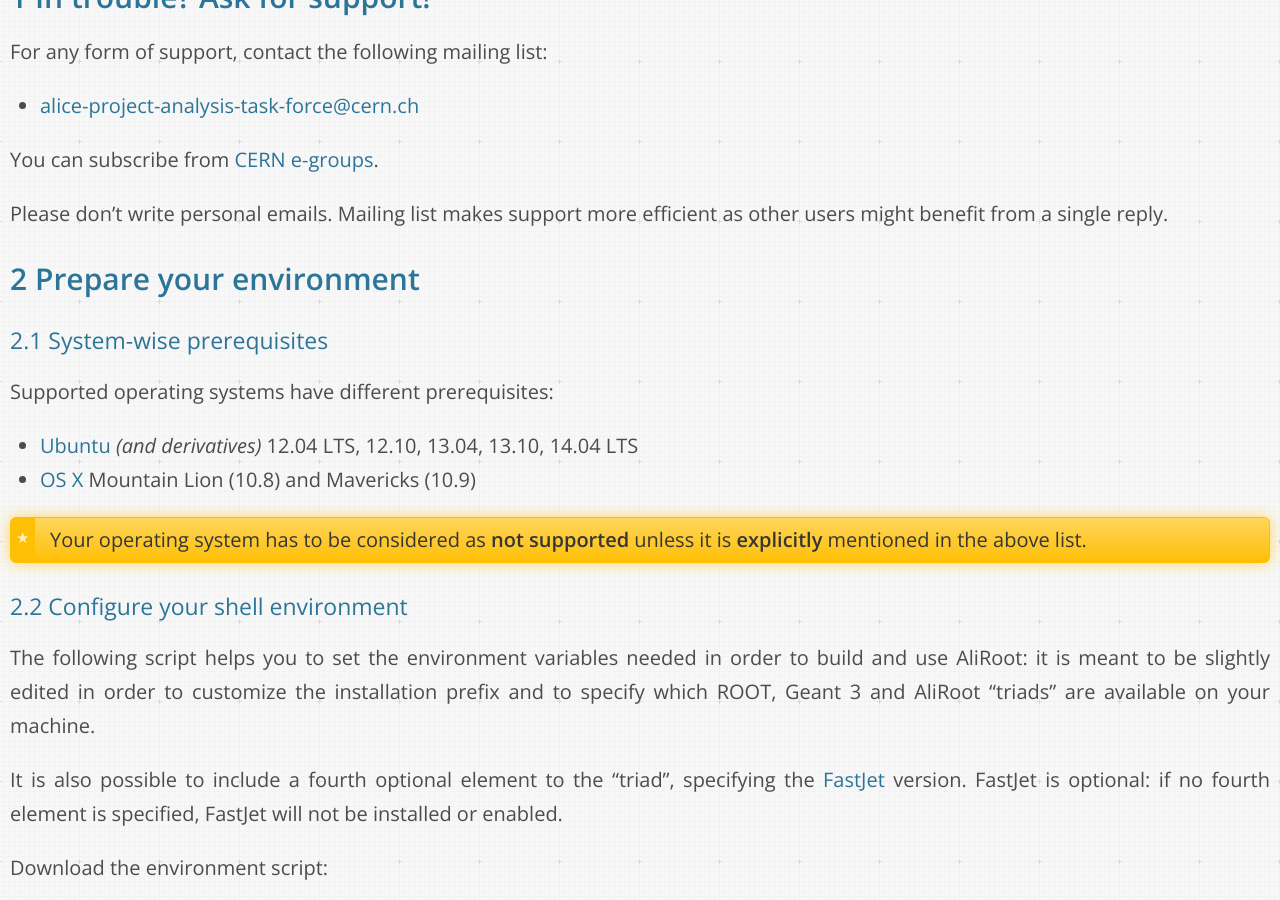
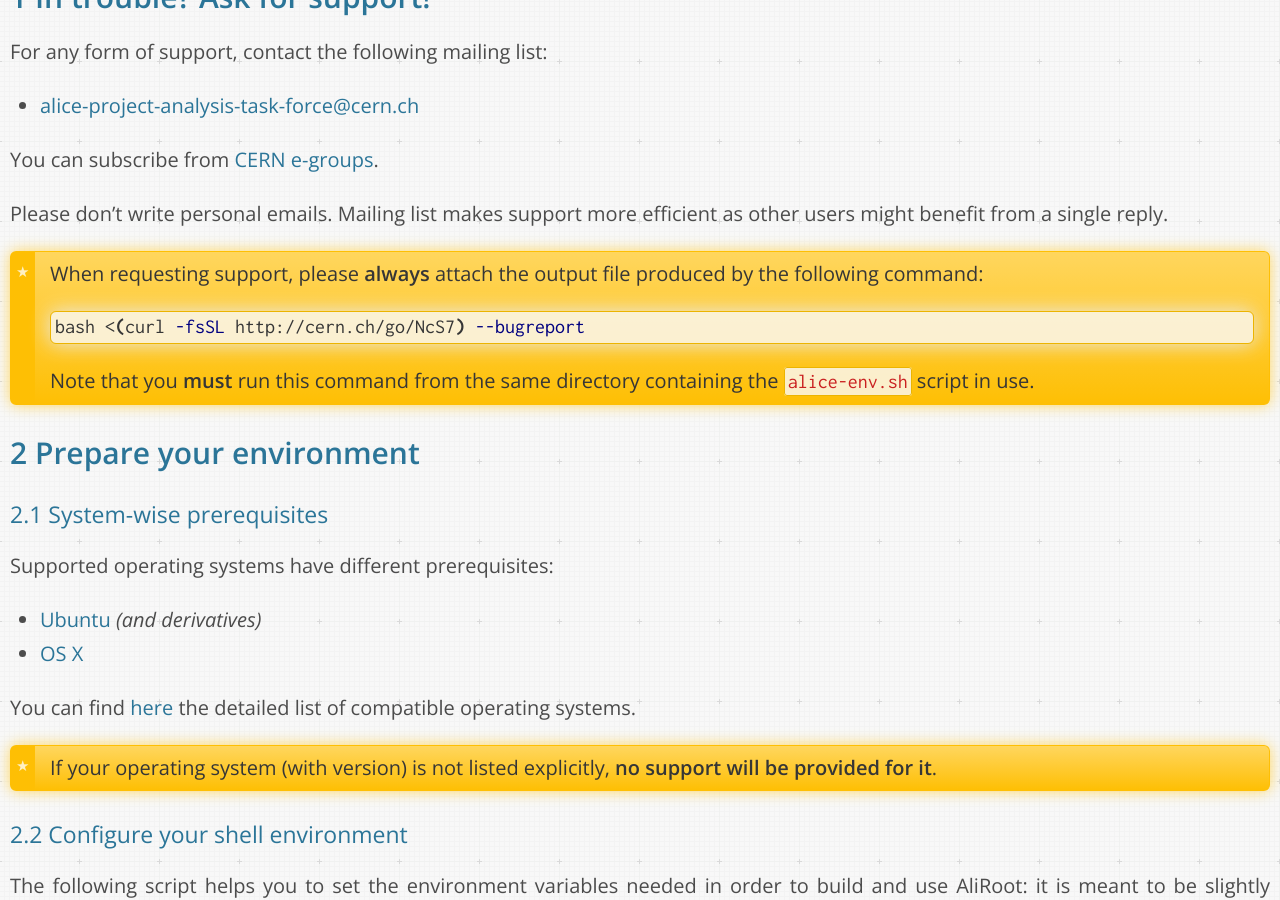
Before and after one commit to dberzano/dberzano.github.io, a Jekyll site: the page built from alice/install-aliroot/manual.md, in a window 1280 px wide and 900 px high, scrolled down 1219 px. Built offline with Jekyll 4.4.1, drawn with Linux system fonts in a browser that asks for light colours; Markdown is read by kramdown in place of the engine named in the settings.

Commit message:
Fixes and clearer notes in installation

````diff
--- a/alice/install-aliroot/manual.md
+++ b/alice/install-aliroot/manual.md
@@ -34,6 +34,16 @@
 **Please** don't write personal emails. Mailing list makes support
 more efficient as other users might benefit from a single reply.
 
+> When requesting support, please **always** attach the output file
+> produced by the following command:
+>
+> ```bash
+> bash <(curl -fsSL http://cern.ch/go/NcS7) --bugreport
+> ```
+>
+> Note that you **must** run this command from the same directory
+> containing the `alice-env.sh` script in use.
+
 
 Prepare your environment
 ------------------------
@@ -43,12 +53,14 @@
 
 Supported operating systems have different prerequisites:
 
-* [Ubuntu](../prereq-ubuntu) *(and derivatives)* 12.04 LTS, 12.10, 13.04,
-  13.10, 14.04 LTS
-* [OS X](../prereq-osx) Mountain Lion (10.8) and Mavericks (10.9)
+* [Ubuntu](../prereq-ubuntu) *(and derivatives)*
+* [OS X](../prereq-osx)
 
-> Your operating system has to be considered as **not supported**
-> unless it is **explicitly** mentioned in the above list.
+You can find [here](..#compile_aliroot_from_source) the detailed list
+of compatible operating systems.
+
+> If your operating system (with version) is not listed explicitly,
+> **no support will be provided for it**.
 
 
 ### Configure your shell environment
````
Also changed, not shown: alice/install-aliroot/index.md (+5 -1 lines).
